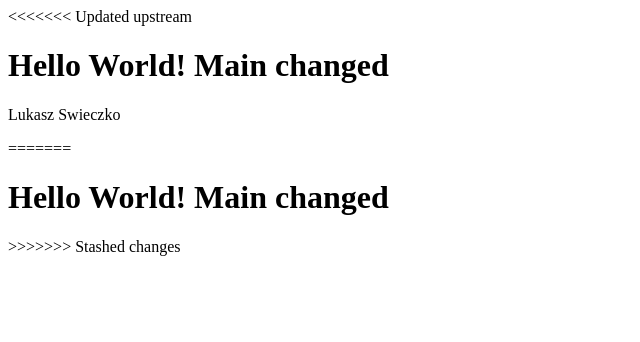
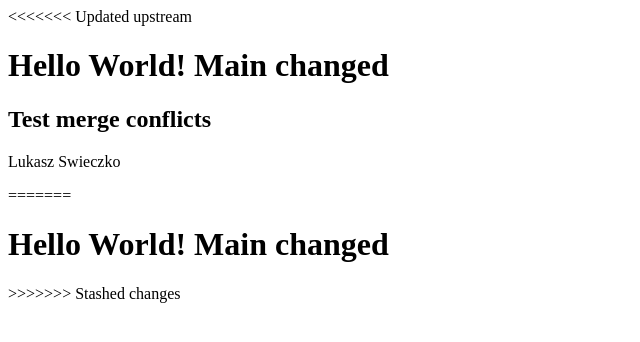
Before and after one commit to Lukas-Swc/testing-repository, a plain HTML site: page index.html in a window 1280 px wide. Shown: the whole page, without its empty margins (0-640 px from the left). Drawn offline with Linux system fonts and the light colour scheme.

Commit message:
Modified index.html - add h2

```diff
--- a/index.html
+++ b/index.html
@@ -2,6 +2,7 @@
 
 <<<<<<< Updated upstream
 <h1>Hello World! Main changed</h1>
+<h2>Test merge conflicts</h2>
 
 <div>
     <p>Lukasz Swieczko</p>
```
